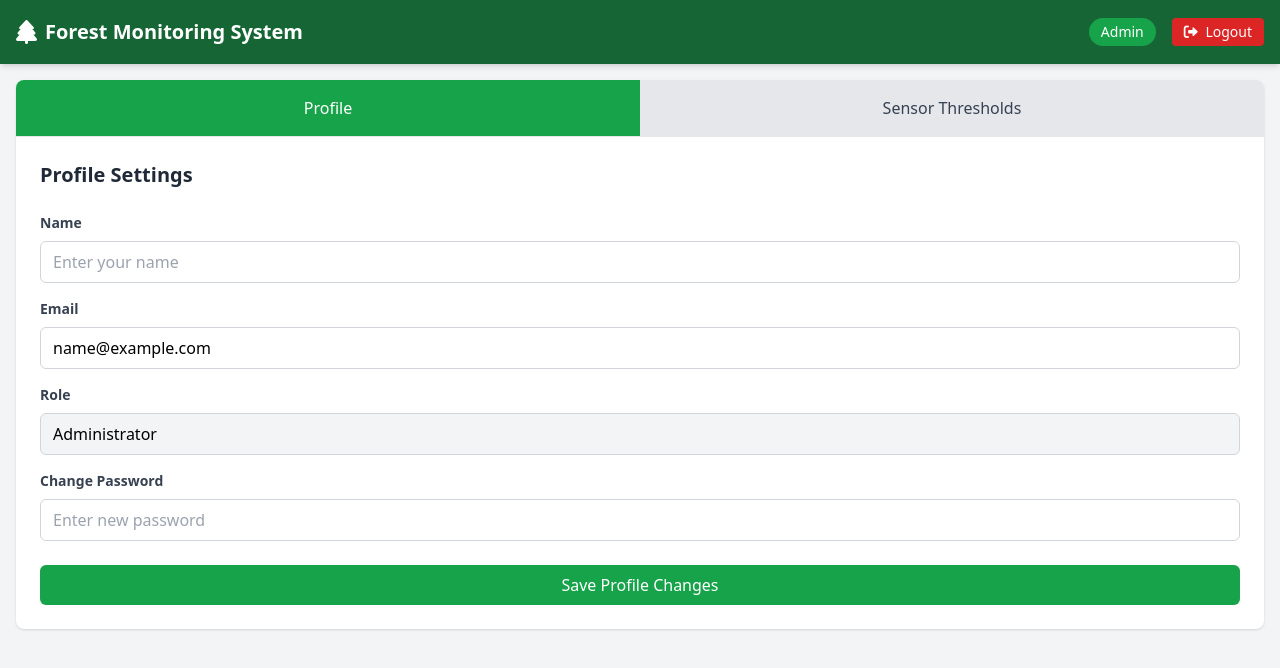
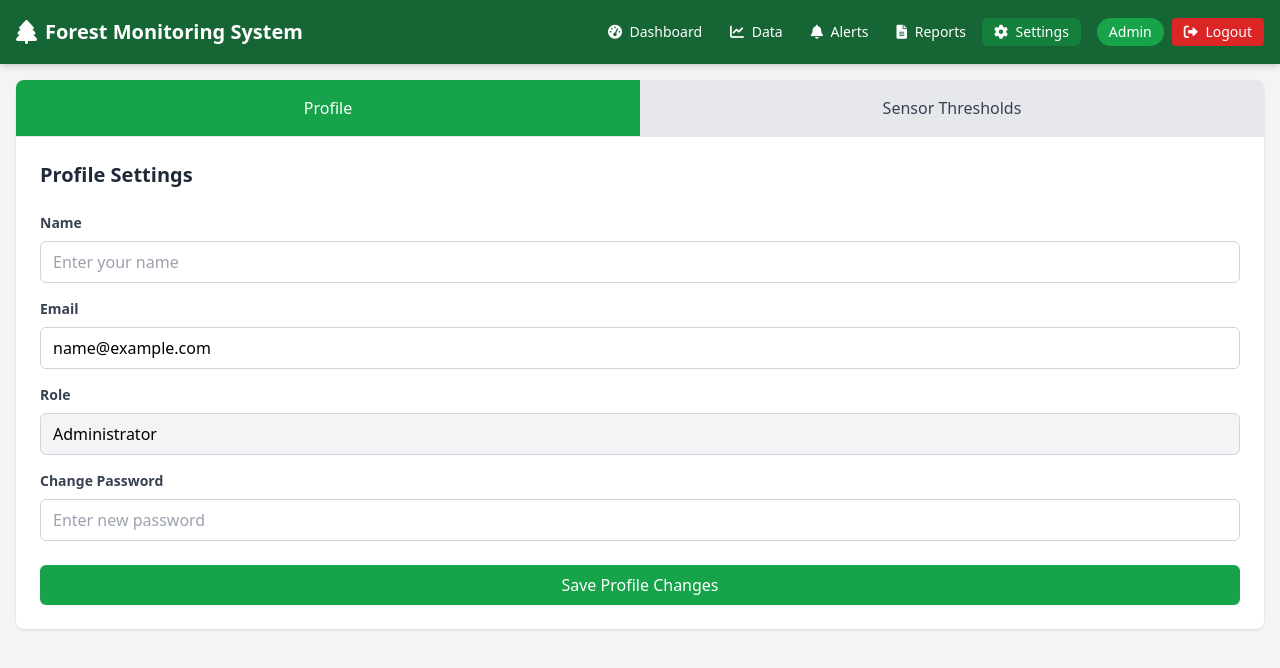
Before and after one commit to RahulMady/blackboxai-1743741747921, a plain HTML site: page settings.html in a window 1280 px wide. Drawn offline with nearby package versions, Linux system fonts and the light colour scheme; sample sign-in values are in the browser's storage.

Commit message:
Add settings.html 1743742765265

```diff
--- a/settings.html
+++ b/settings.html
@@ -10,16 +10,37 @@
 <body class="bg-gray-100">
     <!-- Navigation -->
     <nav class="bg-green-800 text-white p-4 shadow-md">
-        <div class="container mx-auto flex justify-between items-center">
-            <div class="flex items-center space-x-2">
+        <div class="container mx-auto">
+            <div class="flex flex-col md:flex-row justify-between items-center">
+                <div class="flex items-center space-x-2 mb-4 md:mb-0">
                     <i class="fas fa-tree text-2xl"></i>
                     <h1 class="text-xl font-bold">Forest Monitoring System</h1>
                 </div>
-            <div class="flex items-center space-x-4">
+                <div class="flex flex-col md:flex-row items-center space-y-2 md:space-y-0 md:space-x-4">
+                    <div class="flex space-x-1">
+                        <a href="dashboard.html" class="px-3 py-1 hover:bg-green-700 rounded-md text-sm transition">
+                            <i class="fas fa-tachometer-alt mr-1"></i> Dashboard
+                        </a>
+                        <a href="data-visualization.html" class="px-3 py-1 hover:bg-green-700 rounded-md text-sm transition">
+                            <i class="fas fa-chart-line mr-1"></i> Data
+                        </a>
+                        <a href="alerts.html" class="px-3 py-1 hover:bg-green-700 rounded-md text-sm transition">
+                            <i class="fas fa-bell mr-1"></i> Alerts
+                        </a>
+                        <a href="reports.html" class="px-3 py-1 hover:bg-green-700 rounded-md text-sm transition">
+                            <i class="fas fa-file-alt mr-1"></i> Reports
+                        </a>
+                        <a href="settings.html" class="px-3 py-1 bg-green-700 rounded-md text-sm transition">
+                            <i class="fas fa-cog mr-1"></i> Settings
+                        </a>
+                    </div>
+                    <div class="flex items-center space-x-2">
                         <span id="user-role" class="bg-green-600 px-3 py-1 rounded-full text-sm"></span>
                         <button id="logout-btn" class="bg-red-600 hover:bg-red-700 px-3 py-1 rounded text-sm transition">
                             <i class="fas fa-sign-out-alt mr-1"></i> Logout
                         </button>
+                    </div>
+                </div>
             </div>
         </div>
     </nav>
```
Lines whose indentation alone changed are shown as unchanged.
